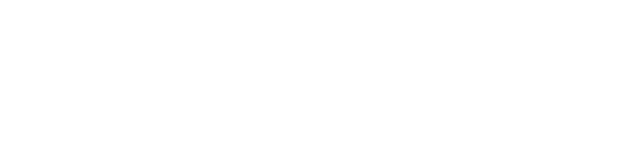
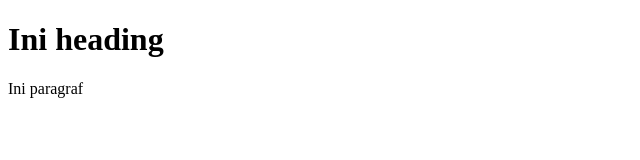
Before and after one commit to mohamadfarhannn/batch16-practice-github, a plain HTML site: page index.html in a window 1280 px wide. Shown: the whole page, without its empty margins (0-640 px from the left). Drawn offline with Linux system fonts and the light colour scheme.

Commit message:
feat: add heading and paragraf

```diff
--- a/index.html
+++ b/index.html
@@ -5,5 +5,8 @@
     <meta name="viewport" content="width=device-width, initial-scale=1.0" />
     <title>Document</title>
   </head>
-  <body></body>
+  <body>
+    <h1>Ini heading</h1>
+    <p>Ini paragraf</p>
+  </body>
 </html>
```
